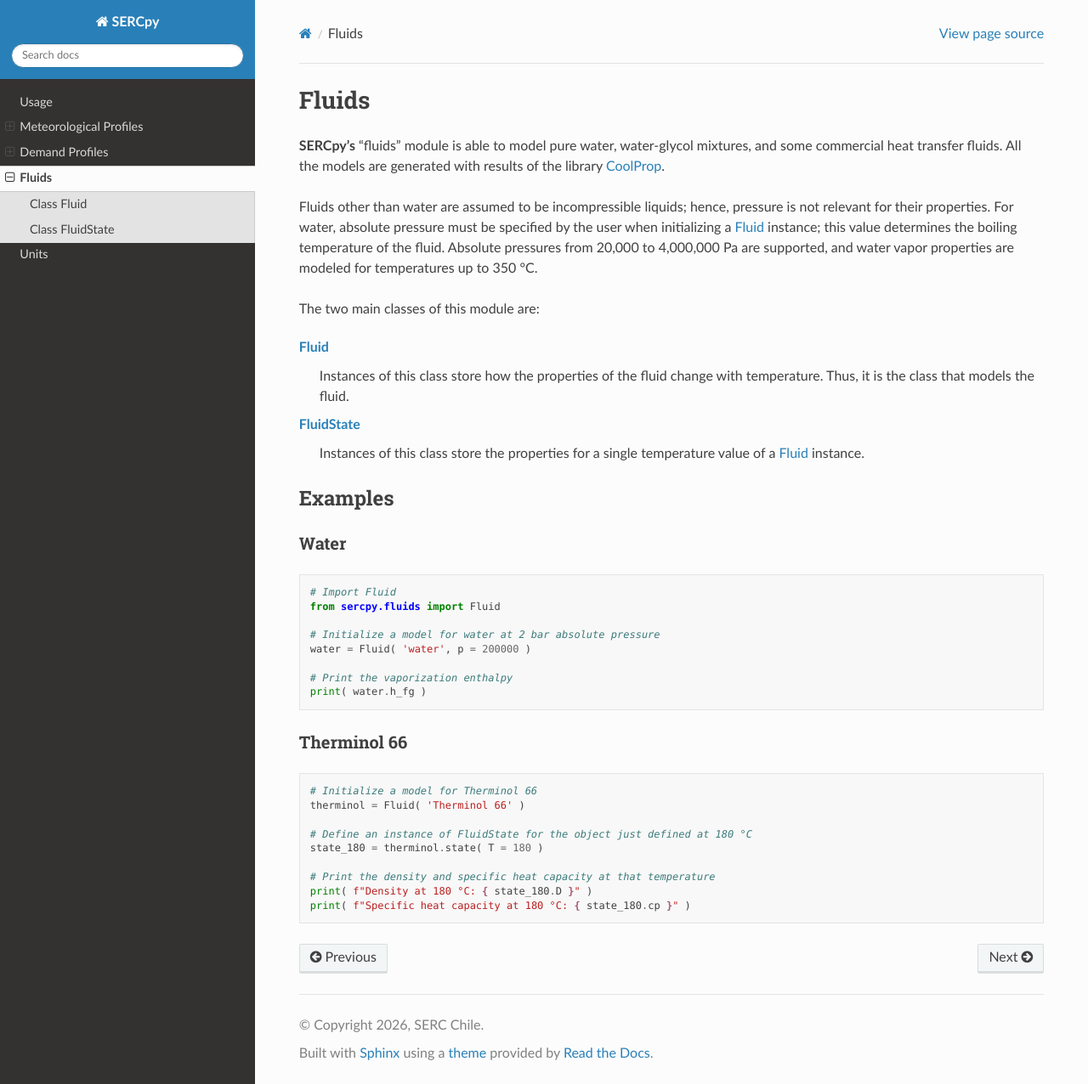
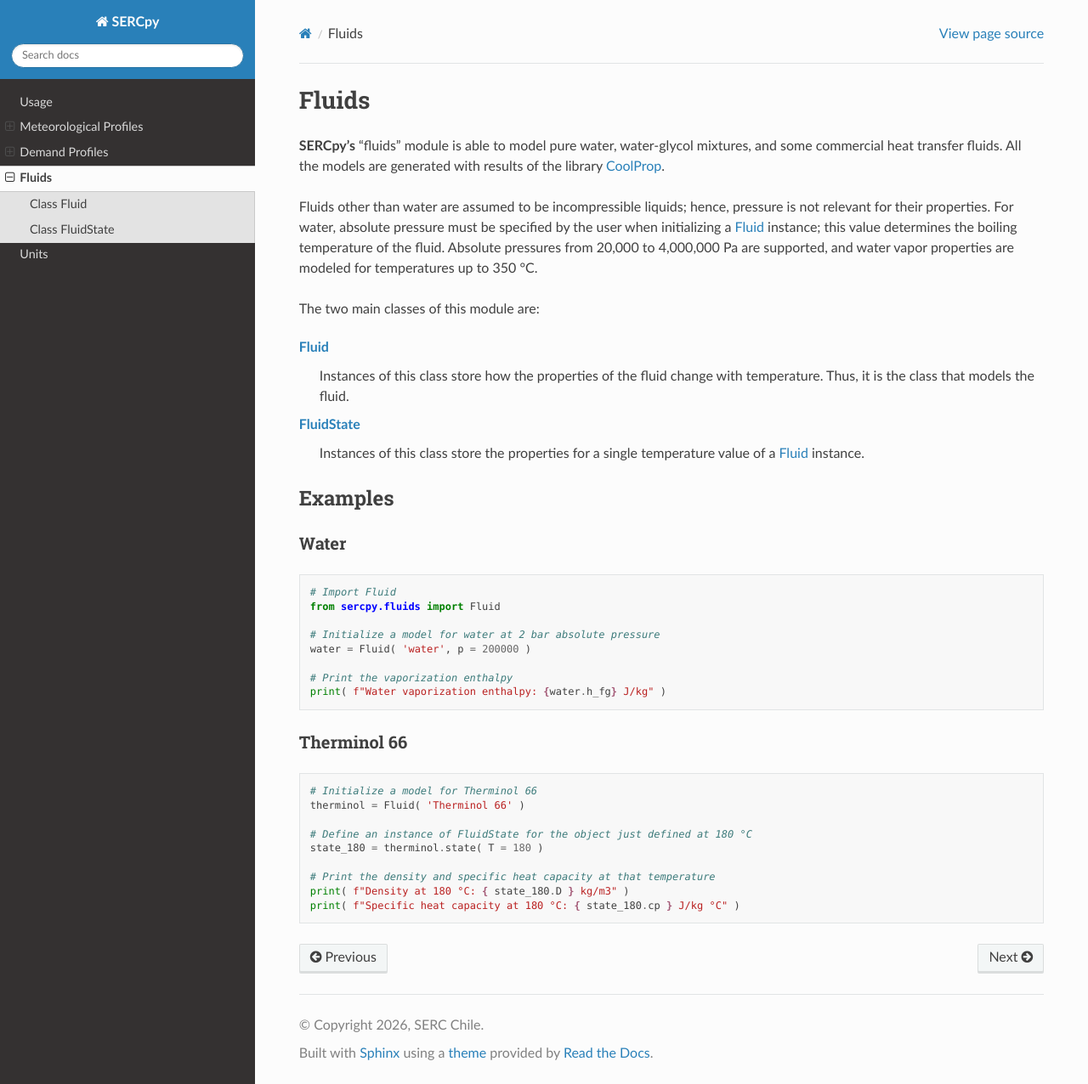
Before and after one commit to serc-chile/SERCpy, a Sphinx documentation site: the page built from docs/source/fluids/fluids.rst, in a window 1280 px wide and 1276 px high. Shown: the whole window at 85% size. Built offline with Sphinx 7.4.7 and the Read the Docs theme 3.1.0, drawn with Linux system fonts in a browser that asks for light colours; pages that are not in the unit, such as notebooks, are missing from menus.

Commit message:
Update fluids.rst

```diff
--- a/docs/source/fluids/fluids.rst
+++ b/docs/source/fluids/fluids.rst
@@ -34,7 +34,7 @@ Water
     water = Fluid( 'water', p = 200000 )
 
     # Print the vaporization enthalpy
-    print( water.h_fg )
+    print( f"Water vaporization enthalpy: {water.h_fg} J/kg" )
 
 Therminol 66
 ~~~~~~~~~~~~
@@ -48,5 +48,5 @@ Therminol 66
     state_180 = therminol.state( T = 180 )
 
     # Print the density and specific heat capacity at that temperature
-    print( f"Density at 180 °C: { state_180.D }" )
-    print( f"Specific heat capacity at 180 °C: { state_180.cp }" )
+    print( f"Density at 180 °C: { state_180.D } kg/m3" )
+    print( f"Specific heat capacity at 180 °C: { state_180.cp } J/kg °C" )
```
